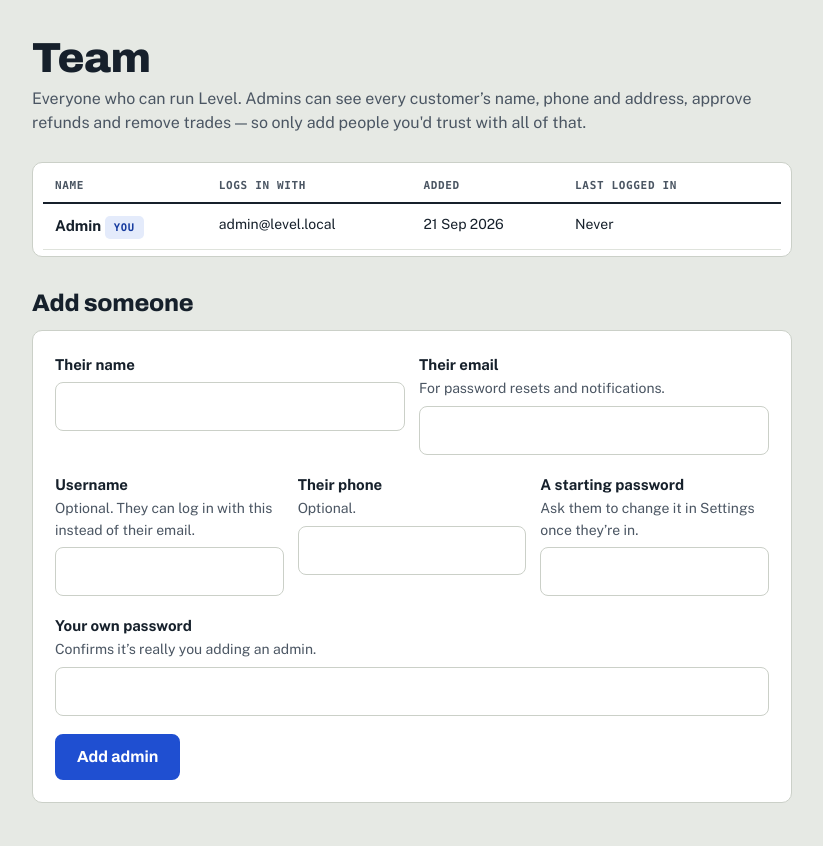
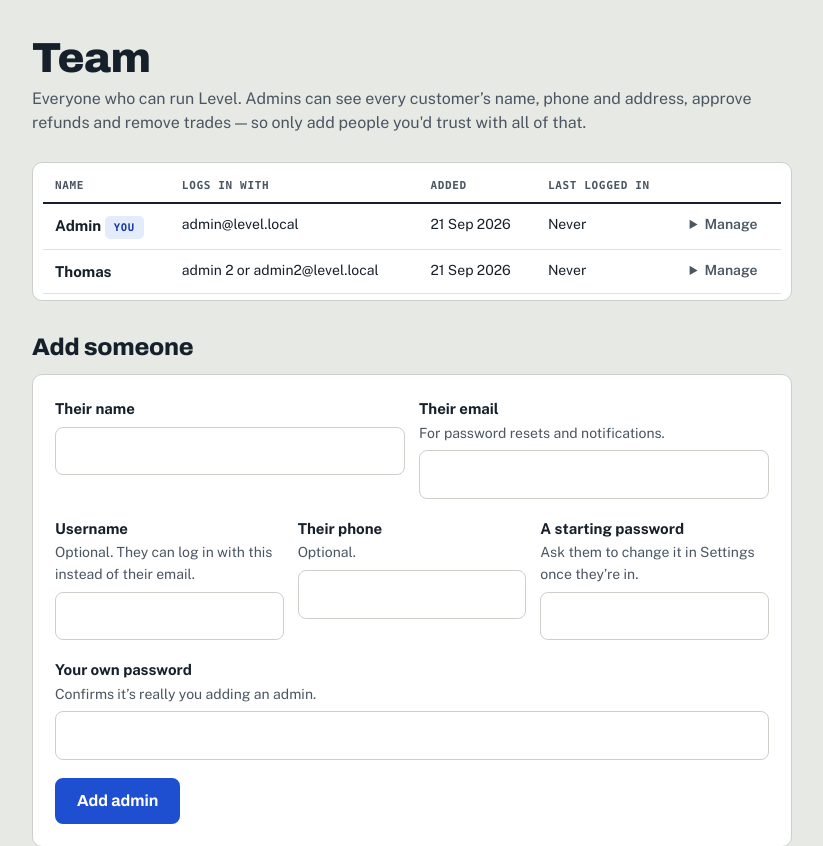
Before and after one commit to gabe-w26/level, a Flask app: page /admin/team in a window 1280 px wide. Shown: the part 67-913 px from the top of the page, without its empty margins (228-1051 px from the left). Run offline with Flask 3, Linux system fonts and the light colour scheme; the visitor is signed in with stand-in values (Sample User, id 1); data comes from the database, SQL or seed files in the repository; data that the repository does not hold is empty; some libraries are stand-ins or nearby versions; some web fonts are replaced.

Commit message:
Create Thomas's admin login on startup, and let admins reset each other's passwords
Co-Authored-By: Claude Opus 5 <noreply@anthropic.com>

```diff
--- a/app.py
+++ b/app.py
@@ -1398,6 +1398,28 @@ def admin_team():
     return render_template('admin/team.html', admins=admins, errors=errors, form=request.form)
 
 
+@app.post('/admin/team/<int:user_id>/password')
+@requires('admin')
+def admin_team_password(user_id):
+    """Set another admin's password — for when someone is locked out."""
+    f = request.form
+    person = db().execute("SELECT * FROM users WHERE id = ? AND role = 'admin' AND closed_at IS NULL",
+                          (user_id,)).fetchone()
+    if not person:
+        abort(404)
+    if not check_password_hash(current_user()['password_hash'], f.get('current_password', '')):
+        flash('That isn’t your password, so nothing was changed.', 'error')
+    elif len(f.get('password', '')) < 8:
+        flash('Use at least 8 characters for the new password.', 'error')
+    else:
+        db().execute('UPDATE users SET password_hash = ? WHERE id = ?',
+                     (hash_password(f['password']), user_id))
+        engine.notify(db(), user_id, 'Another admin set a new password on your account.', '/settings')
+        db().commit()
+        flash(f'New password set for {person["name"]}. Tell them, and ask them to change it in Settings.')
+    return redirect(url_for('admin_team'))
+
+
 @app.post('/admin/team/<int:user_id>/remove')
 @requires('admin')
 def admin_team_remove(user_id):
--- a/schema.py
+++ b/schema.py
@@ -304,12 +304,15 @@ def init_db():
     # nobody can log in yet — no email delivery needed.
     _ensure_admin(db, 'ADMIN', default_email=None if _USE_PG else 'admin@level.local',
                   default_password=None if _USE_PG else 'admin123')
-    _ensure_admin(db, 'ADMIN2')
+    _ensure_admin(db, 'ADMIN2', default_password=config.BOOTSTRAP_ADMIN['password'],
+                  default_username=config.BOOTSTRAP_ADMIN['username'],
+                  default_name=config.BOOTSTRAP_ADMIN['name'])
     db.commit()
     db.close()
 
 
-def _ensure_admin(db, prefix, default_email=None, default_password=None):
+def _ensure_admin(db, prefix, default_email=None, default_password=None,
+                  default_username=None, default_name=None):
     """Create (or update) an admin from environment variables.
 
     ADMIN_EMAIL / ADMIN_PASSWORD, and the same with an ADMIN2_ prefix, so a
@@ -321,8 +324,8 @@ def _ensure_admin(db, prefix, default_email=None, default_password=None):
     from engine import ts, utcnow
     email = (os.environ.get(f'{prefix}_EMAIL') or default_email or '').strip().lower()
     password = os.environ.get(f'{prefix}_PASSWORD') or default_password
-    username = re.sub(r'\s+', ' ', os.environ.get(f'{prefix}_USERNAME', '').strip()).lower() or None
-    name = os.environ.get(f'{prefix}_NAME', '').strip() or (username or 'Admin').title()
+    username = re.sub(r'\s+', ' ', (os.environ.get(f'{prefix}_USERNAME') or default_username or '').strip()).lower() or None
+    name = (os.environ.get(f'{prefix}_NAME') or default_name or '').strip() or (username or 'Admin').title()
     reset = os.environ.get(f'{prefix}_PASSWORD_RESET', '') == '1'
     if not password or (not email and not username):
         return
--- a/templates/admin/team.html
+++ b/templates/admin/team.html
@@ -21,11 +21,20 @@
           <td class="small">{{ a.created_at|day }}</td>
           <td class="small">{{ a.last_login_at|ago if a.last_login_at else 'Never' }}</td>
           <td>
-            {% if a.id != me.id and admins|length > 1 %}
-            <form method="post" action="{{ url_for('admin_team_remove', user_id=a.id) }}" data-confirm="Remove {{ a.name }}’s access? They won’t be able to log in again.">
-              {{ m.csrf() }}<button class="btn btn-quiet btn-sm" type="submit">Remove</button>
-            </form>
-            {% endif %}
+            <details class="more">
+              <summary>Manage</summary>
+              <form method="post" action="{{ url_for('admin_team_password', user_id=a.id) }}" class="form" style="gap:10px;margin:10px 0">
+                {{ m.csrf() }}
+                <input name="password" type="password" placeholder="New password for {{ a.name }}" autocomplete="new-password" style="min-width:220px">
+                <input name="current_password" type="password" placeholder="Your own password" autocomplete="current-password">
+                <div><button class="btn btn-quiet btn-sm" type="submit">Set their password</button></div>
+              </form>
+              {% if a.id != me.id and admins|length > 1 %}
+              <form method="post" action="{{ url_for('admin_team_remove', user_id=a.id) }}" data-confirm="Remove {{ a.name }}’s access? They won’t be able to log in again.">
+                {{ m.csrf() }}<button class="btn btn-danger btn-sm" type="submit">Remove access</button>
+              </form>
+              {% endif %}
+            </details>
           </td>
         </tr>
         {% endfor %}
```
Also changed, not shown: config.py (+9 -0 lines).
